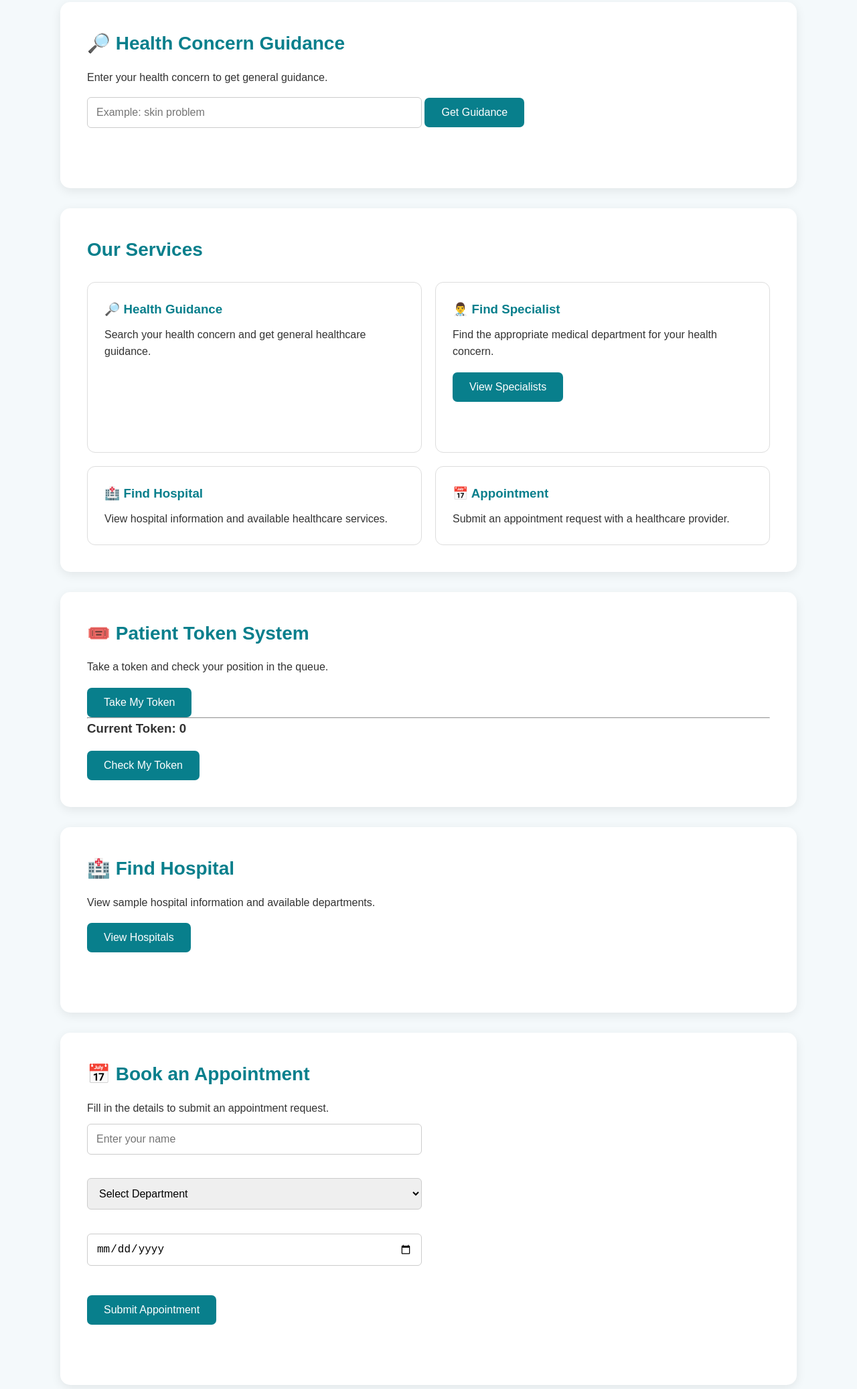
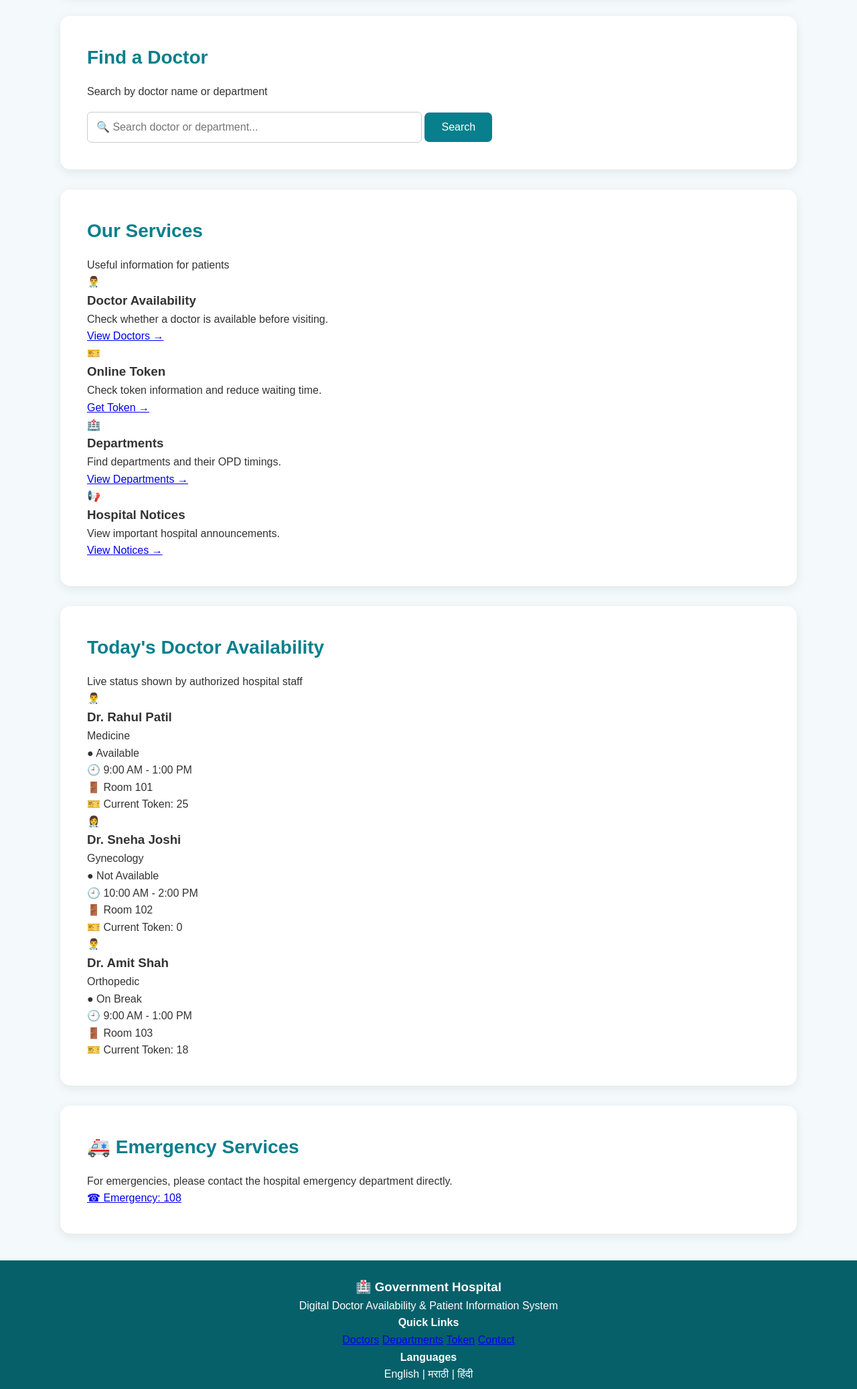
Before and after one commit to bharati77/MediGuide, a plain HTML site: page index.html in a window 1280 px wide. Shown: the part 726-2800 px from the top of the page at 67% size. Drawn offline with Linux system fonts and the light colour scheme; files that its build step writes are made by us from their sources.

Commit message:
Update index.html

```diff
--- a/index.html
+++ b/index.html
@@ -1,146 +1,232 @@
 <!DOCTYPE html>
 <html lang="en">
-
 <head>
-
     <meta charset="UTF-8">
-
     <meta name="viewport" content="width=device-width, initial-scale=1.0">
 
-    <title>MediGuide - Healthcare Guidance</title>
+    <title>Government Hospital | Doctor Availability</title>
 
-    <link rel="stylesheet" href="style.css">
-
+    <link rel="stylesheet" href="css/style.css">
 </head>
 
 <body>
 
-    <!-- Header -->
 <header>
+    <div class="logo">
+        🏥 <span>Government Hospital</span>
+    </div>
 
-        <h1>🩺 MediGuide</h1>
+    <button class="menu-btn" onclick="toggleMenu()">☰</button>
 
-        <p>Your Healthcare Guidance Companion</p>
-
+    <nav id="navbar">
+        <a href="index.html" class="active">Home</a>
+        <a href="doctors.html">Doctors</a>
+        <a href="departments.html">Departments</a>
+        <a href="appointment.html">Token</a>
+        <a href="notices.html">Notices</a>
+        <a href="contact.html">Contact</a>
+    </nav>
 </header>
 
 
-    <!-- Navigation Bar -->
-<nav>
+<!-- HERO -->
 
-    <a href="index.html">Home</a>
+<section class="hero">
 
-    <a href="health-guidance.html">Health Guidance</a>
+    <div class="hero-text">
 
-    <a href="services.html">Services</a>
+        <span class="tag">🏥 Digital Hospital Service</span>
 
-    <a href="doctors.html">Doctors</a>
-
-    <a href="hospitals.html">Hospitals</a>
-
-    <a href="cleaning.html">Cleaning</a>
-
-    <a href="appointment.html">Appointment</a>
-
-    <a href="patient-token.html">Patient Token</a>
-
-    <a href="token.html">Token</a>
-
-    <a href="emergency.html">Emergency</a>
-
-</nav>
-
-    <!-- Home Section -->
-    <section id="home" class="hero">
-
-        <h2>Welcome to MediGuide</h2>
+        <h1>
+            Check Doctor
+            <span>Availability</span>
+            Before You Visit
+        </h1>
 
         <p>
-            Get guidance about healthcare services,
-            medical departments and specialists.
+            Check doctor availability, OPD timings, departments
+            and token information online.
         </p>
 
-        <button onclick="startGuidance()">
-            Get Started
-        </button>
+        <div class="hero-buttons">
+
+            <a href="doctors.html" class="btn primary">
+                Check Doctors
+            </a>
+
+            <a href="appointment.html" class="btn secondary">
+                Get Token
+            </a>
+
+        </div>
+
+    </div>
+
+    <div class="hero-card">
+
+        <div class="hospital-icon">🏥</div>
+
+        <h2>Today's Status</h2>
+
+        <div class="status-row">
+            <span>Available Doctors</span>
+            <strong class="green">28</strong>
+        </div>
+
+        <div class="status-row">
+            <span>On Break</span>
+            <strong class="yellow">04</strong>
+        </div>
+
+        <div class="status-row">
+            <span>On Leave</span>
+            <strong class="red">07</strong>
+        </div>
+
+    </div>
 
 </section>
 
 
-    <!-- Services Section -->
-    <section id="guidance">
+<!-- SEARCH -->
 
-    <h2>🔎 Health Concern Guidance</h2>
+<section class="search-section">
 
-    <p>Enter your health concern to get general guidance.</p>
+    <h2>Find a Doctor</h2>
+
+    <p>Search by doctor name or department</p>
+
+    <div class="search-box">
 
         <input
             type="text"
-        id="healthConcern"
-        placeholder="Example: skin problem"
+            id="homeSearch"
+            placeholder="🔍 Search doctor or department..."
         >
 
-    <button onclick="findGuidance()">
-        Get Guidance
+        <button onclick="searchDoctor()">
+            Search
         </button>
-
-    <div id="guidanceResult"></div>
-
-</section><section id="services">
-
-        <h2>Our Services</h2>
-
-        <div class="cards">
-
-            <div class="card">
-
-                <h3>🔎 Health Guidance</h3>
-
-                <p>
-                    Search your health concern and
-                    get general healthcare guidance.
-                </p>
 
     </div>
 
-<div class="card">
+</section>
 
-    <h3>👨‍⚕️ Find Specialist</h3>
 
-    <p>
-        Find the appropriate medical department
-        for your health concern.
-    </p>
+<!-- FEATURES -->
 
-    <button onclick="showSpecialists()">
-        View Specialists
-    </button>
+<section class="section">
 
-    <div id="specialistResult"></div>
+    <div class="section-title">
+        <h2>Our Services</h2>
+        <p>Useful information for patients</p>
+    </div>
+
+    <div class="feature-grid">
+
+        <div class="feature-card">
+            <div class="feature-icon">👨‍⚕️</div>
+            <h3>Doctor Availability</h3>
+            <p>Check whether a doctor is available before visiting.</p>
+            <a href="doctors.html">View Doctors →</a>
+        </div>
+
+        <div class="feature-card">
+            <div class="feature-icon">🎫</div>
+            <h3>Online Token</h3>
+            <p>Check token information and reduce waiting time.</p>
+            <a href="appointment.html">Get Token →</a>
+        </div>
+
+        <div class="feature-card">
+            <div class="feature-icon">🏥</div>
+            <h3>Departments</h3>
+            <p>Find departments and their OPD timings.</p>
+            <a href="departments.html">View Departments →</a>
+        </div>
+
+        <div class="feature-card">
+            <div class="feature-icon">📢</div>
+            <h3>Hospital Notices</h3>
+            <p>View important hospital announcements.</p>
+            <a href="notices.html">View Notices →</a>
+        </div>
+
+    </div>
+
+</section>
+
+
+<!-- DOCTORS -->
+
+<section class="section light">
+
+    <div class="section-title">
+        <h2>Today's Doctor Availability</h2>
+        <p>Live status shown by authorized hospital staff</p>
+    </div>
+
+    <div class="doctor-grid">
+
+        <div class="doctor-card">
+
+            <div class="doctor-photo">👨‍⚕️</div>
+
+            <h3>Dr. Rahul Patil</h3>
+
+            <p>Medicine</p>
+
+            <span class="status available">
+                ● Available
+            </span>
+
+            <div class="doctor-info">
+                <p>🕘 9:00 AM - 1:00 PM</p>
+                <p>🚪 Room 101</p>
+                <p>🎫 Current Token: 25</p>
+            </div>
 
         </div>
 
 
-            <div class="card">
+        <div class="doctor-card">
 
-                <h3>🏥 Find Hospital</h3>
+            <div class="doctor-photo">👩‍⚕️</div>
 
-                <p>
-                    View hospital information and
-                    available healthcare services.
-                </p>
+            <h3>Dr. Sneha Joshi</h3>
+
+            <p>Gynecology</p>
+
+            <span class="status unavailable">
+                ● Not Available
+            </span>
+
+            <div class="doctor-info">
+                <p>🕘 10:00 AM - 2:00 PM</p>
+                <p>🚪 Room 102</p>
+                <p>🎫 Current Token: 0</p>
+            </div>
 
         </div>
 
 
-            <div class="card">
+        <div class="doctor-card">
 
-                <h3>📅 Appointment</h3>
+            <div class="doctor-photo">👨‍⚕️</div>
 
-                <p>
-                    Submit an appointment request
-                    with a healthcare provider.
-                </p>
+            <h3>Dr. Amit Shah</h3>
+
+            <p>Orthopedic</p>
+
+            <span class="status break">
+                ● On Break
+            </span>
+
+            <div class="doctor-info">
+                <p>🕘 9:00 AM - 1:00 PM</p>
+                <p>🚪 Room 103</p>
+                <p>🎫 Current Token: 18</p>
+            </div>
 
         </div>
 
@@ -148,129 +234,60 @@
 
 </section>
 
-    <!-- Token System -->
-<section id="tokens">
 
-    <h2>🎟️ Patient Token System</h2>
+<!-- EMERGENCY -->
 
-    <p>Take a token and check your position in the queue.</p>
+<section class="emergency">
 
-    <button onclick="takeToken()">Take My Token</button>
+    <div>
+        <h2>🚑 Emergency Services</h2>
 
-    <div id="tokenResult"></div>
+        <p>
+            For emergencies, please contact the hospital
+            emergency department directly.
+        </p>
+    </div>
 
-    <hr>
-
-    <h3>Current Token: <span id="currentToken">0</span></h3>
-
-    <button onclick="checkToken()">Check My Token</button>
-
-    <div id="tokenStatus"></div>
+    <a href="tel:108" class="emergency-btn">
+        ☎ Emergency: 108
+    </a>
 
 </section>
 
 
-    <!-- About Section -->
-    <section id="hospitals">
+<footer>
 
-    <h2>🏥 Find Hospital</h2>
+    <div>
+        <h3>🏥 Government Hospital</h3>
 
         <p>
-        View sample hospital information and available departments.
+            Digital Doctor Availability & Patient Information System
         </p>
+    </div>
 
-    <button onclick="showHospitals()">
-        View Hospitals
-    </button>
+    <div>
+        <h4>Quick Links</h4>
 
-    <div id="hospitalResult"></div>
+        <a href="doctors.html">Doctors</a>
+        <a href="departments.html">Departments</a>
+        <a href="appointment.html">Token</a>
+        <a href="contact.html">Contact</a>
+    </div>
 
-</section>
-<section id="appointment">
+    <div>
+        <h4>Languages</h4>
 
-    <h2>📅 Book an Appointment</h2>
-
-    <p>Fill in the details to submit an appointment request.</p>
-
-    <form onsubmit="bookAppointment(event)">
-
-        <input
-            type="text"
-            id="patientName"
-            placeholder="Enter your name"
-            required
-        >
-
-        <br><br>
-
-        <select id="department" required>
-            <option value="">Select Department</option>
-            <option value="General Medicine">General Medicine</option>
-            <option value="Dermatology">Dermatology</option>
-            <option value="Cardiology">Cardiology</option>
-            <option value="Ophthalmology">Ophthalmology</option>
-            <option value="ENT">ENT</option>
-            <option value="Pediatrics">Pediatrics</option>
-        </select>
-
-        <br><br>
-
-        <input
-            type="date"
-            id="appointmentDate"
-            required
-        >
-
-        <br><br>
-
-        <button type="submit">
-            Submit Appointment
-        </button>
-
-    </form>
-
-    <div id="appointmentResult"></div>
-
-</section><section id="about">
-
-        <h2>About MediGuide</h2>
-
-        <p>
-            MediGuide is a healthcare guidance platform
-            designed to help users understand their
-            healthcare options and find appropriate
-            medical services.
-        </p>
-
-    </section>
-
-
-    <!-- Emergency Section -->
-<section id="emergency">
-
-    <h2>🚑 Emergency Guidance</h2>
-
-    <p>
-        If you are experiencing a serious or life-threatening
-        situation, seek immediate medical attention.
-    </p>
-
-    <button onclick="showEmergency()">
-        Show Emergency Guidance
-    </button>
-
-    <div id="emergencyResult"></div>
-
-</section>
-
-<footer>
-
-    <p>© 2026 MediGuide</p>
+        <p>English | मराठी | हिंदी</p>
+    </div>
 
 </footer>
 
-<script src="script.js"></script>
+<div class="copyright">
+    © 2026 Government Hospital. All Rights Reserved.
+</div>
+
+
+<script src="js/script.js"></script>
 
 </body>
-
 </html>
```
Lines whose indentation alone changed are shown as unchanged.
